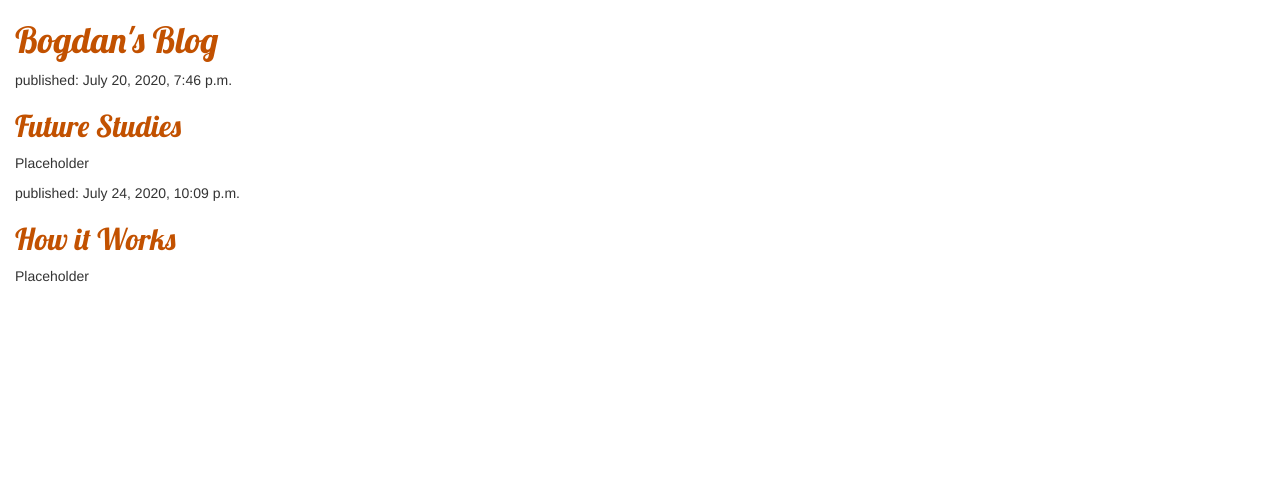
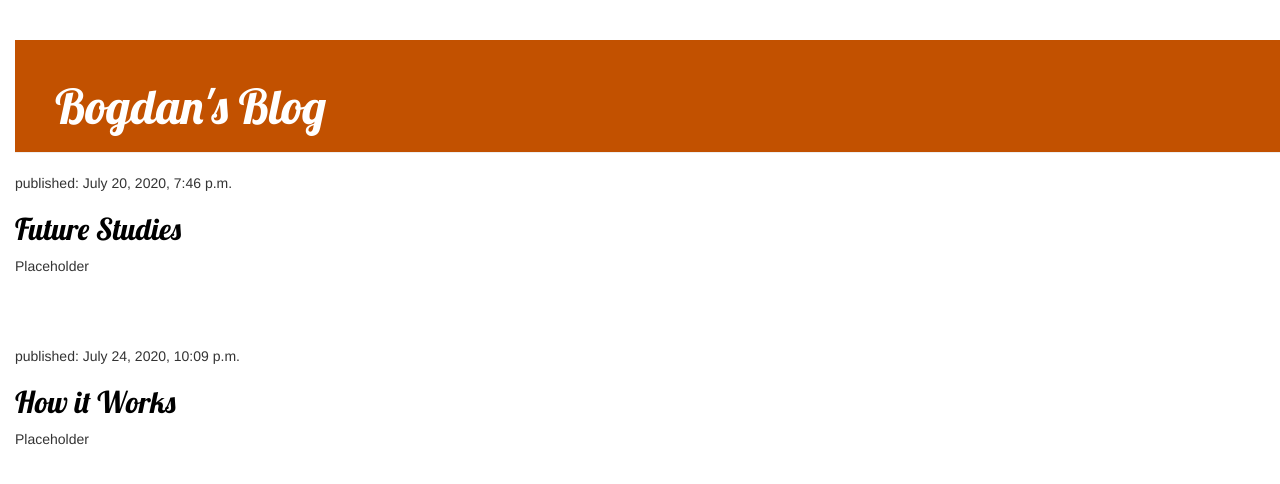
Before and after one commit to ekaild/BridgingCoursework, a Django app: page / in a window 1280 px wide. Shown: the top 484 px of the page. Run offline with Django 3.2, Linux system fonts and the light colour scheme; data comes from the database, SQL or seed files in the repository; some libraries are stand-ins or nearby versions.

Commit message:
Ok blog.css stopped working, I don't know  why, so I remade it as blog2.css. It works now.

```diff
--- /dev/null
+++ b/blog/static/css/blog2.css
@@ -0,0 +1,53 @@
+h1 a, h2 a {
+    color: #C25100;
+    font-family: 'Lobster';
+}
+body {
+    padding-left: 15px;
+}
+.page-header {
+    background-color: #C25100;
+    margin-top: 0;
+    padding: 20px 20px 20px 40px;
+}
+
+.page-header h1, .page-header h1 a, .page-header h1 a:visited, .page-header h1 a:active {
+    color: #ffffff;
+    font-size: 36pt;
+    text-decoration: none;
+}
+
+.content {
+    margin-left: 40px;
+}
+
+h1, h2, h3, h4 {
+    font-family: 'Lobster', cursive;
+}
+
+.date {
+    color: #828282;
+}
+
+.save {
+    float: right;
+}
+
+.post-form textarea, .post-form input {
+    width: 100%;
+}
+
+.top-menu, .top-menu:hover, .top-menu:visited {
+    color: #ffffff;
+    float: right;
+    font-size: 26pt;
+    margin-right: 20px;
+}
+
+.post {
+    margin-bottom: 70px;
+}
+
+.post h2 a, .post h2 a:visited {
+    color: #000000;
+}
--- a/blog/templates/blog/post_list.html
+++ b/blog/templates/blog/post_list.html
@@ -1,23 +1,22 @@
 {% load static %}
 <html>
     <head>
-
         <link href="//fonts.googleapis.com/css?family=Lobster&subset=latin,latin-ext" rel="stylesheet" type="text/css">
-        <link rel="stylesheet" href="{% static 'css/blog.css' %}">
+        <link rel="stylesheet" href="{% static 'css/blog2.css' %}">
         <link rel="stylesheet" href="//maxcdn.bootstrapcdn.com/bootstrap/3.2.0/css/bootstrap.min.css">
         <link rel="stylesheet" href="//maxcdn.bootstrapcdn.com/bootstrap/3.2.0/css/bootstrap-theme.min.css">
         <title>Bogdan's Blog</title>
     </head>
     <body>
-        <div>
+        <div class="page-header">
             <h1><a href="">Bogdan's Blog</a></h1>
         </div>
         {% for post in posts %}
-        <div>
+        <div class="post">
             <p>published: {{ post.published_date }}</p>
             <h2><a href="">{{ post.title }}</a></h2>
             <p>{{ post.text|linebreaksbr }}</p>
-            </div>
-            {% endfor %}
+        </div>
+        {% endfor %}
     </body>
 </html>
```
Also changed, not shown: 1 other file.
